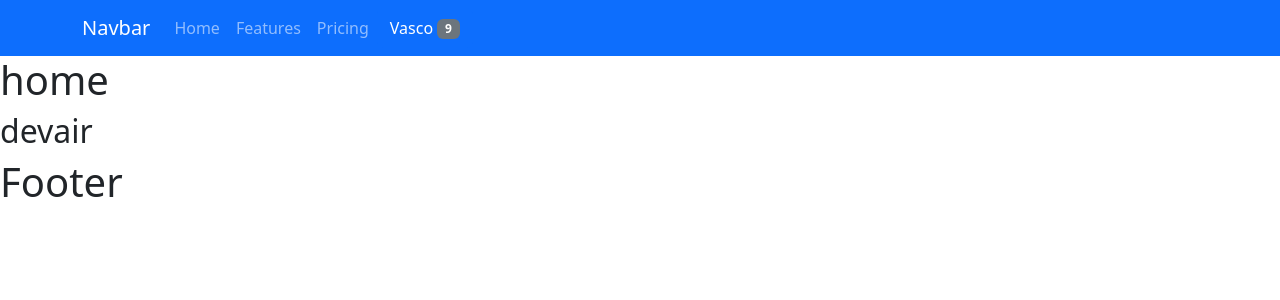
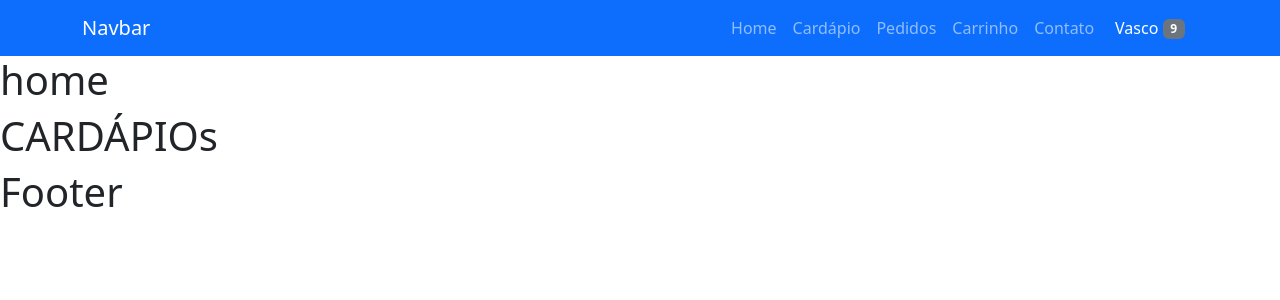
Before and after one commit to davidlgomes/Individual3, a React (Vite) app in the folder grupo3/: page /cardapio in a window 1280 px wide. Shown: the top 300 px of the page. Built offline with nearby package versions, Linux system fonts and the light colour scheme.

Commit message:
páginas linkadas

```diff
--- a/grupo3/src/components/Header.css
+++ b/grupo3/src/components/Header.css
@@ -0,0 +1,8 @@
+.navBar{
+  display: flex;
+  justify-content: space-between;
+}
+
+.navBarColor{
+  background-color: #b144b4;
+}
--- a/grupo3/src/components/Header.jsx
+++ b/grupo3/src/components/Header.jsx
@@ -3,6 +3,7 @@ import Nav from 'react-bootstrap/Nav';
 import Navbar from 'react-bootstrap/Navbar';
 import Badge from 'react-bootstrap/Badge';
 import Button from 'react-bootstrap/Button';
+import './Header.css'
 
 function Header() {
   return (
@@ -10,10 +11,12 @@ function Header() {
       <Navbar bg="primary" variant="dark">
         <Container>
           <Navbar.Brand href="#home">Navbar</Navbar.Brand>
-          <Nav className="me-auto">
-            <Nav.Link href="#home">Home</Nav.Link>
-            <Nav.Link href="#features">Features</Nav.Link>
-            <Nav.Link href="#pricing">Pricing</Nav.Link>
+          <Nav>
+            <Nav.Link href="/">Home</Nav.Link>
+            <Nav.Link href="/cardapio">Cardápio</Nav.Link>
+            <Nav.Link href="/pedido">Pedidos</Nav.Link>
+            <Nav.Link href="/carrinho">Carrinho</Nav.Link>
+            <Nav.Link href="/nos">Contato</Nav.Link>
             <Button variant="primary">
               Vasco <Badge bg="secondary">9</Badge>
               <span className="visually-hidden">unread messages</span>
--- a/grupo3/src/routes/Cardapio.jsx
+++ b/grupo3/src/routes/Cardapio.jsx
@@ -0,0 +1,6 @@
+function Cardapio(){
+  return(
+    <div><h1>CARDÁPIOs</h1></div>
+  )
+}
+export default Cardapio
--- /dev/null
+++ b/grupo3/src/routes/Carrinho.jsx
@@ -0,0 +1,6 @@
+function Carrinho(){
+  return(
+    <h2>Página Carrinho</h2>
+  )
+}
+export default Carrinho;
--- /dev/null
+++ b/grupo3/src/routes/Nos.jsx
@@ -0,0 +1,6 @@
+function Nos(){
+  return(
+    <h4>É nós!</h4>
+  )
+}
+export default Nos;
--- /dev/null
+++ b/grupo3/src/routes/Pedidos.jsx
@@ -0,0 +1,6 @@
+function Pedidos(){
+  return(
+    <h3>Aqui seriam os pedidos</h3>
+  )
+}
+export default Pedidos;
```
Also changed, not shown: grupo3/src/main.jsx (+8 -4 lines).
